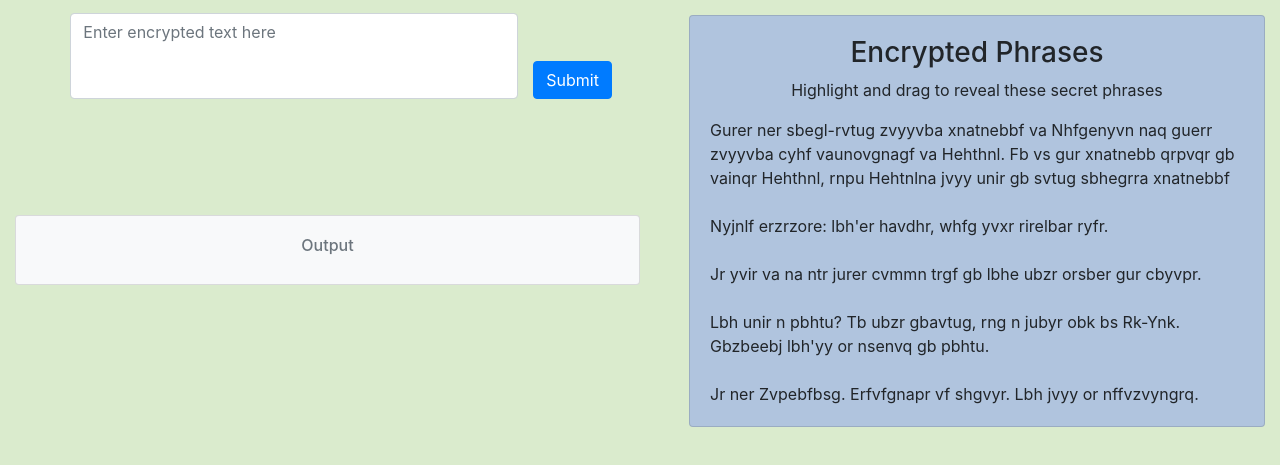
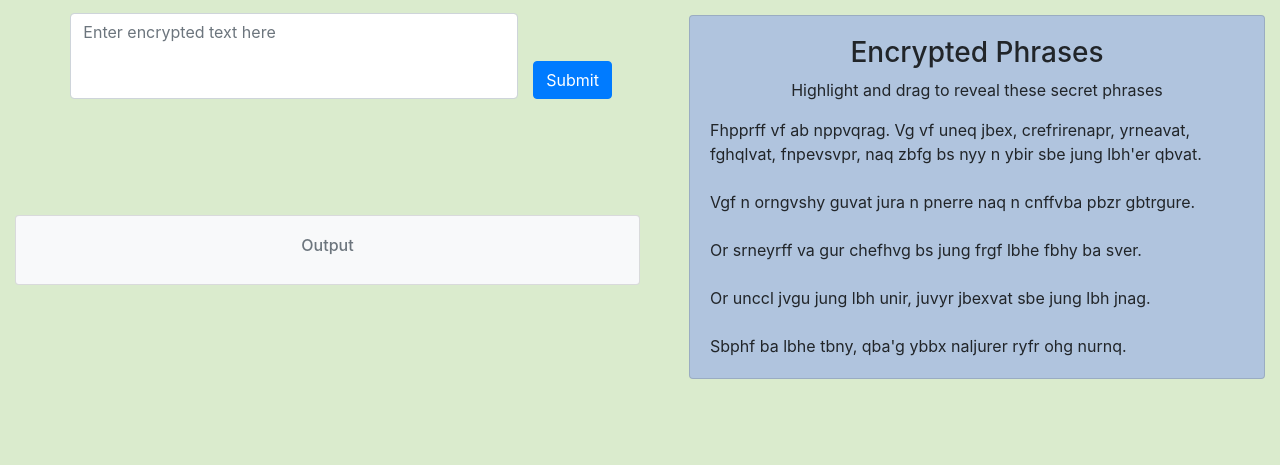
Before and after one commit to SeanSidwell/seansidwell.github.io, a plain HTML site: page Ceasar's Cipher Website/index.html in a window 1280 px wide. Shown: the part 279-744 px from the top of the page. Drawn offline with nearby package versions, Linux system fonts and the light colour scheme.

Commit message:
Update index.html

```diff
--- a/Ceasar's Cipher Website/index.html
+++ b/Ceasar's Cipher Website/index.html
@@ -123,14 +123,14 @@ function buttonClick()
                 <div class=" card card-body  wellProperties samples">
                     <h3>Encrypted Phrases</h3>
                     <p class="text-center">Highlight and drag to reveal these secret phrases</p>
-                    <div>Gurer ner sbegl-rvtug zvyyvba xnatnebbf va Nhfgenyvn naq guerr zvyyvba cyhf vaunovgnagf va Hehthnl. Fb vs gur xnatnebb qrpvqr gb vainqr Hehthnl, rnpu Hehtnlna jvyy unir gb svtug sbhegrra xnatnebbf</div>
+                    <div>Fhpprff vf ab nppvqrag. Vg vf uneq jbex, crefrirenapr, yrneavat, fghqlvat, fnpevsvpr, naq zbfg bs nyy n ybir sbe jung lbh'er qbvat.</div>
                     <br>
-                    <div>Nyjnlf erzrzore: lbh'er havdhr, whfg yvxr rirelbar ryfr.</div>
+                    <div>Vgf n orngvshy guvat jura n pnerre naq n cnffvba pbzr gbtrgure.</div>
                     <br>
-                    <div>Jr yvir va na ntr jurer cvmmn trgf gb lbhe ubzr orsber gur cbyvpr.</div><br>
-                    <div>Lbh unir n pbhtu? Tb ubzr gbavtug, rng n jubyr obk bs Rk-Ynk. Gbzbeebj lbh'yy or nsenvq gb pbhtu.</div>
+                    <div>Or srneyrff va gur chefhvg bs jung frgf lbhe fbhy ba sver.</div><br>
+                    <div>Or unccl jvgu jung lbh unir, juvyr jbexvat sbe jung lbh jnag.</div>
                     <br>
-                    <div>Jr ner Zvpebfbsg. Erfvfgnapr vf shgvyr. Lbh jvyy or nffvzvyngrq.</div>
+                    <div>Sbphf ba lbhe tbny, qba'g ybbx naljurer ryfr ohg nurnq.</div>
 
                 </div>
 
```
